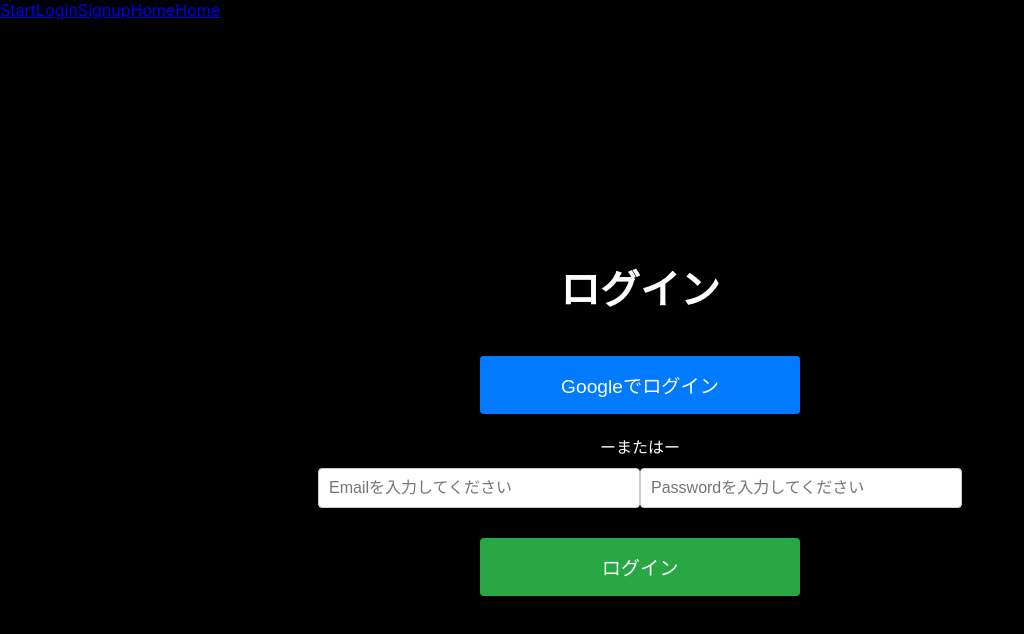
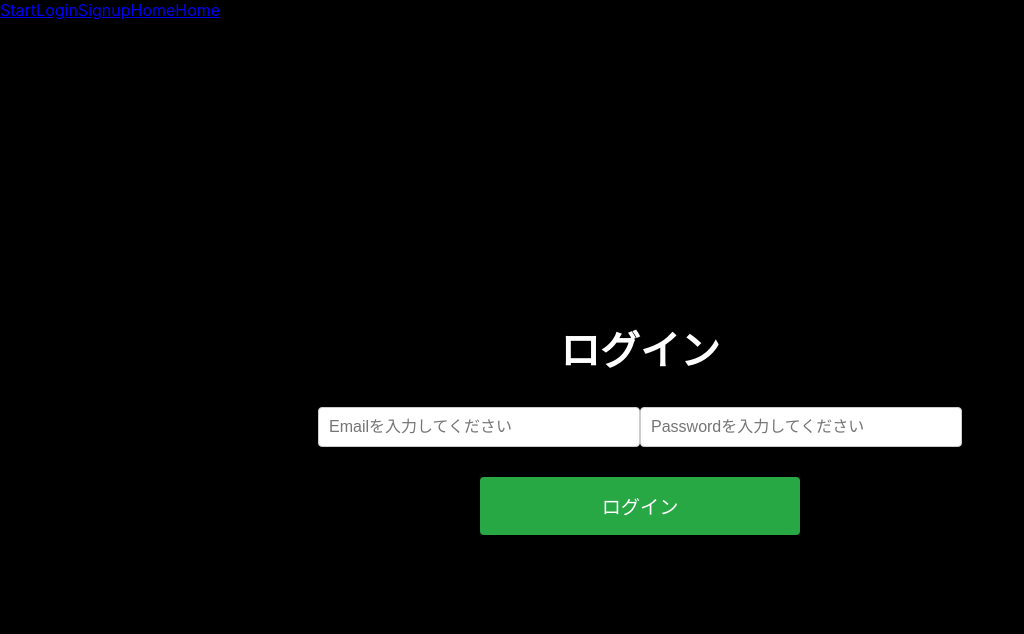
Before and after one commit to TS0428/hackathon-frontend, a React (Create React App) app in the folder frontend/: page /login in a window 1280 px wide. Shown: the top 634 px of the page, without its empty margins (0-1024 px from the left). Built offline with nearby package versions, Linux system fonts and the light colour scheme.

Commit message:
登録終了

```diff
--- a/frontend/src/components/Login.tsx
+++ b/frontend/src/components/Login.tsx
@@ -1,42 +1,41 @@
 import React, { useState } from 'react';
 import { useNavigate } from 'react-router-dom';
-import { auth, provider } from '../firebase';
-import { signInWithPopup } from 'firebase/auth';
 import { signInWithEmailAndPassword } from 'firebase/auth';
 import { UserCredential } from 'firebase/auth';
+import { auth } from '../firebase';
 import '../App.css'; // CSSファイルのインポート
+import axios  from 'axios';
 
-const Login: React.FC = () => {
+export const Login: React.FC = () => {
   const [email, setEmail] = useState('');
   const [password, setPassword] = useState('');
   const navigate = useNavigate();
 
-  const handleGoogleSignIn = () => {
-    signInWithPopup(auth, provider)
-      .then((result) => {
-        navigate('/home');
-      })
-      .catch((error) => {
+
+  const handleEmailLogin = async (e: React.FormEvent) => {
+    e.preventDefault();
+    try{
+      const userCredential : UserCredential = await signInWithEmailAndPassword(auth, email, password)
+      const userEmail = userCredential.user.email;
+
+      if (!userEmail) {
+        throw new Error("メールが取得できませんでした。");
+      }
+
+      const res = await axios.get('http://localhost:8080/user/select?user_name=${userName}&email=${userEmail}');
+      const userId = res.data.id;
+
+      console.log('User data:', res.data);
+        navigate('/home?id=${userId}');
+
+    } catch(error)  {
         console.error(error);
-      });
-  };
-
-  const handleEmailLogin = (e: React.FormEvent) => {
-    e.preventDefault();
-    signInWithEmailAndPassword(auth, email, password)
-      .then((userCredential: UserCredential) => {
-        navigate('/home');
-      })
-      .catch((error) => {
-        console.error(error);
-      });
+      }
   };
 
   return (
     <div className="login-container">
       <h2>ログイン</h2>
-      <button onClick={handleGoogleSignIn} className="google-button">Googleでログイン</button>
-      <div className="or-separator">ーまたはー</div>
       <form onSubmit={handleEmailLogin}>
         <input
           type="email"
--- a/frontend/src/components/Signup.tsx
+++ b/frontend/src/components/Signup.tsx
@@ -5,7 +5,7 @@ import { auth } from '../firebase'; // Firebaseの設定ファイルをインポ
 import { createUserWithEmailAndPassword } from 'firebase/auth';
 import '../App.css'; // CSSファイルのインポート
 
-const Signup: React.FC = () => {
+export const Signup: React.FC = () => {
   const [email, setEmail] = useState<string>('');
   const [password, setPassword] = useState<string>('');
   const [user_name, setUsername] = useState<string>('');
@@ -29,7 +29,7 @@ const Signup: React.FC = () => {
       const user = userCredential.user;
 
       // ユーザー情報をサーバーにポスト
-      await axios.post('http://localhost:8080/users', {
+      await axios.post('http://localhost:8080/user', {
         user_name: user_name,
         email: email,
       });
```
